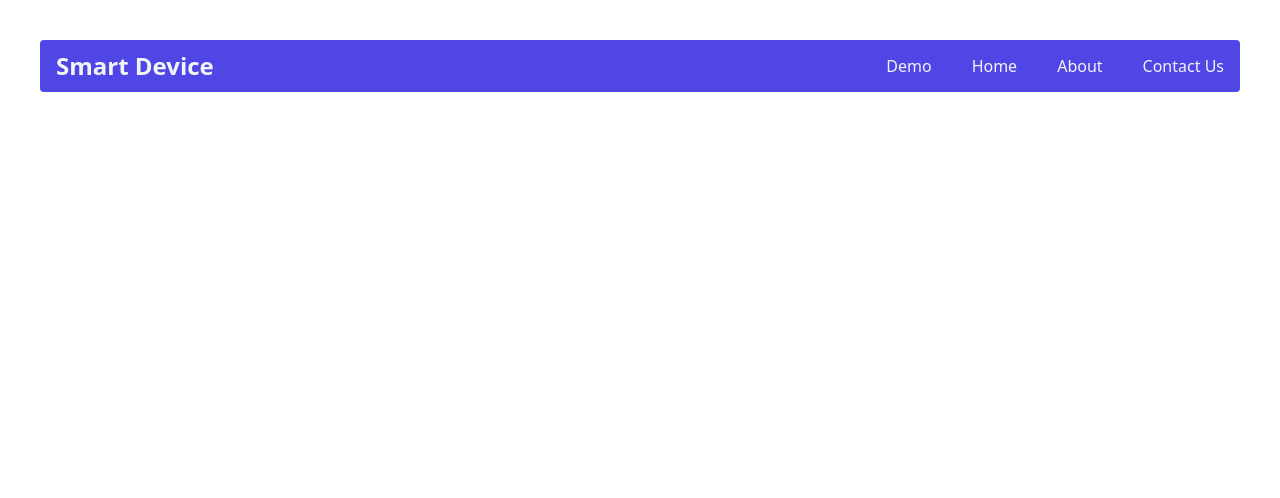
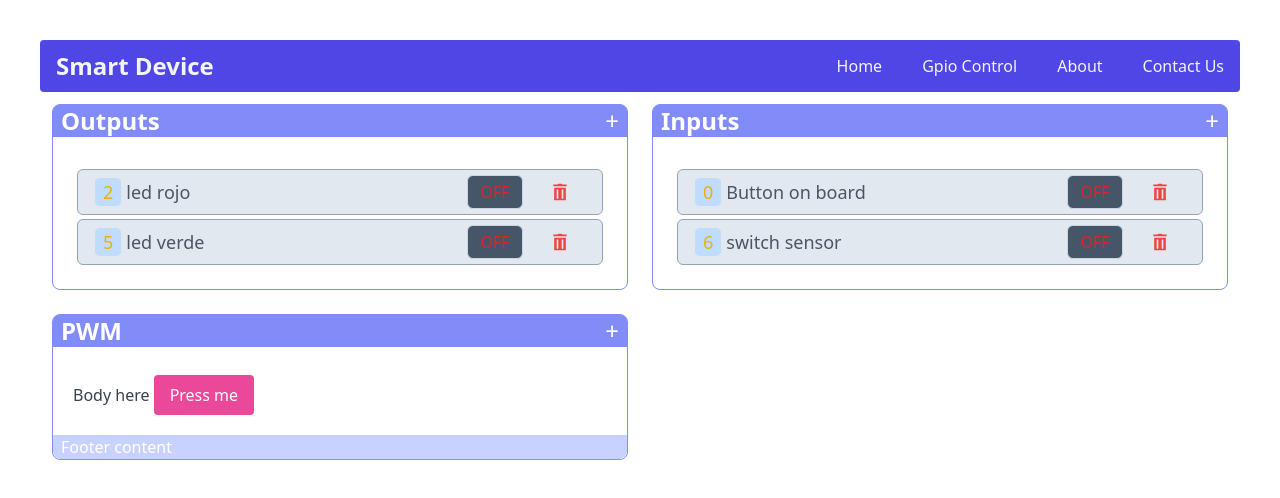
Before and after one commit to leoNavarro95/smart-device-web, a Vue app: page /gpio-control in a window 1280 px wide. Shown: the top 498 px of the page. Built offline with nearby package versions, Linux system fonts and the light colour scheme; what vue-native-websocket-vue3 would draw is missing.

Commit message:
Changed name of route for Demo page to GpioControl

```diff
--- a/src/components/NavBar.vue
+++ b/src/components/NavBar.vue
@@ -65,8 +65,8 @@
         "
       >
 
-        <router-link to="/demo" class="text-gray-100 hover:text-indigo-400">Demo</router-link>
         <router-link to="/" class="text-gray-100 hover:text-indigo-400">Home</router-link>
+        <router-link to="/gpio-control" class="text-gray-100 hover:text-indigo-400">Gpio Control</router-link>
         <router-link to="/" class="text-gray-100 hover:text-indigo-400">About</router-link>
         <router-link to="/" class="text-gray-100 hover:text-indigo-400">Contact Us</router-link>
 
--- a/src/router/index.js
+++ b/src/router/index.js
@@ -1,6 +1,6 @@
 import { createRouter, createWebHistory  } from 'vue-router'
 
-import Demo from '../pages/Demo.vue'
+import GpioControl from '../pages/GpioControl.vue'
 import MainPage from '../pages/MainPage.vue'
 
 const router = createRouter({
@@ -12,9 +12,9 @@
             component: MainPage
         },
         {
-            path:'/demo',
-            name: 'demo',
-            component: Demo
+            path:'/gpio-control',
+            name: 'GpioControl',
+            component: GpioControl
         },
     ]
 })
```
Also changed, not shown: src/pages/GpioControl.vue (renamed from src/pages/Demo.vue).
